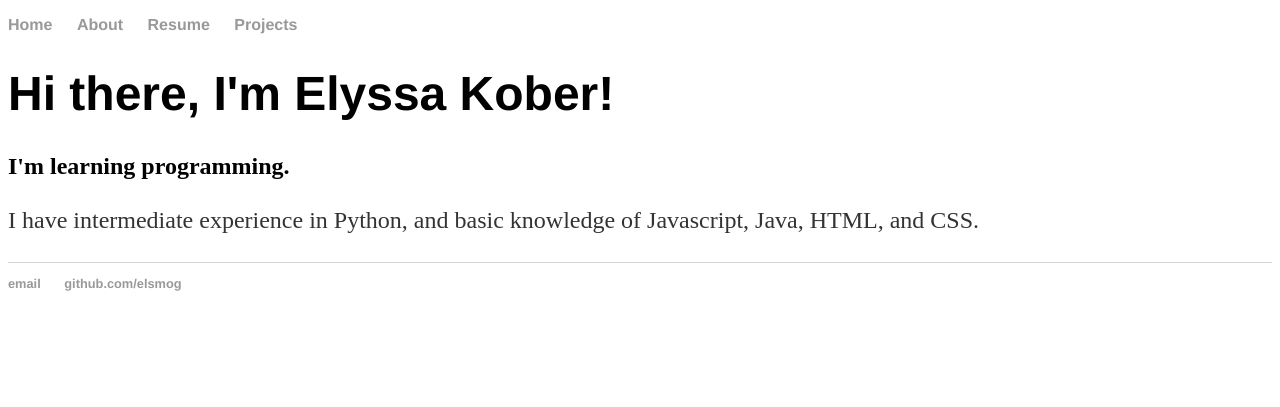
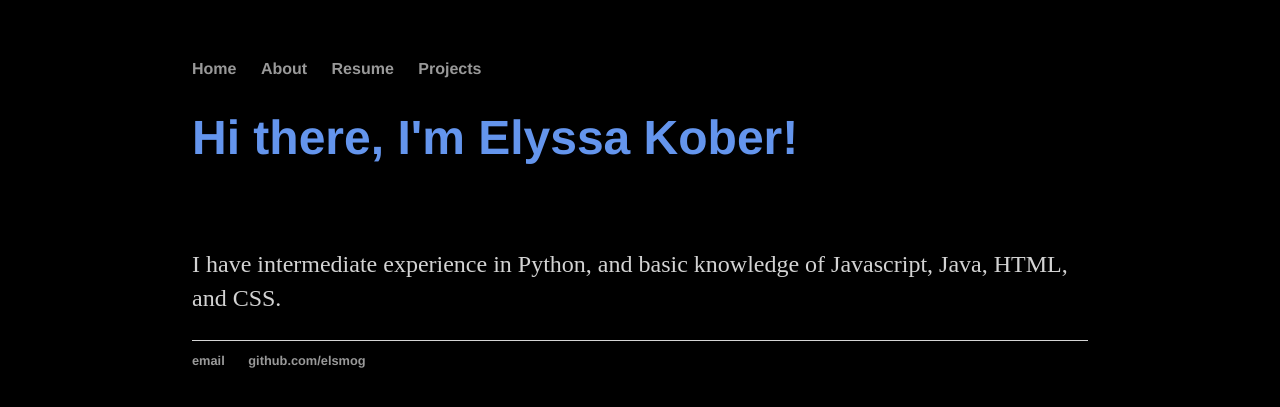
Before and after one commit to elsmog/elsmog.github.io, a Jekyll site: the page built from index.html, in a window 1280 px wide. Shown: the top 407 px of the page. Built offline with Jekyll 4.4.1, drawn with Linux system fonts in a browser that asks for light colours.

Commit message:
Changes to CSS

```diff
--- a/css/main.css
+++ b/css/main.css
@@ -1,18 +1,20 @@
-Place the following inside main.css:
-
 body {
     margin: 60px auto;
     width: 70%;
+    background-color: black;
 }
+
 nav ul, footer ul {
     font-family:'Helvetica', 'Arial', 'Sans-Serif';
     padding: 0px;
     list-style: none;
     font-weight: bold;
+    color: lightgray;
 }
 nav ul li, footer ul li {
     display: inline;
     margin-right: 20px;
+    color: lightgray;
 }
 a {
     text-decoration: none;
@@ -24,22 +26,26 @@
 h1 {
     font-size: 3em;
     font-family:'Helvetica', 'Arial', 'Sans-Serif';
+    color: cornflowerblue;
 }
 p {
     font-size: 1.5em;
     line-height: 1.4em;
-    color: #333;
+    color: lightgray;
 }
 footer {
     border-top: 1px solid #d5d5d5;
     font-size: .8em;
+    color: lightgray;
 }
 
 ul.posts {
     margin: 20px auto 40px;
     font-size: 1.5em;
+    color: lightgray;
 }
 
 ul.posts li {
     list-style: none;
+    color: lightgray;
 }
```
Also changed, not shown: 1 other file.
